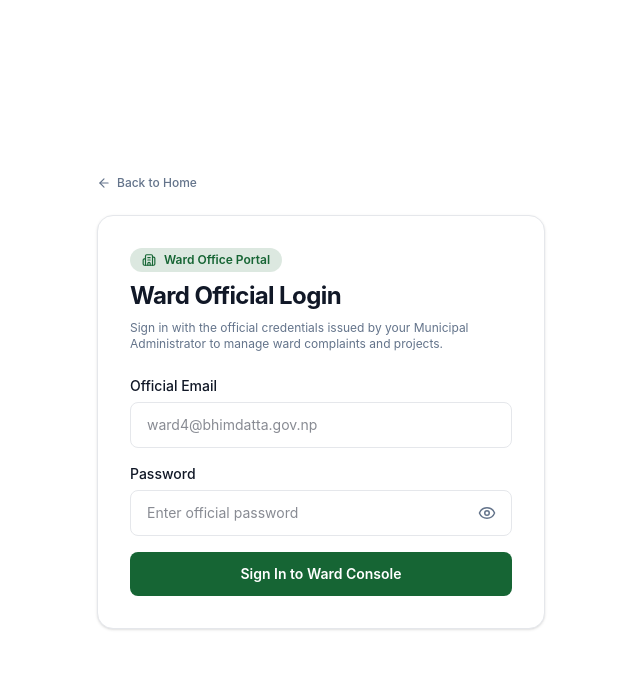
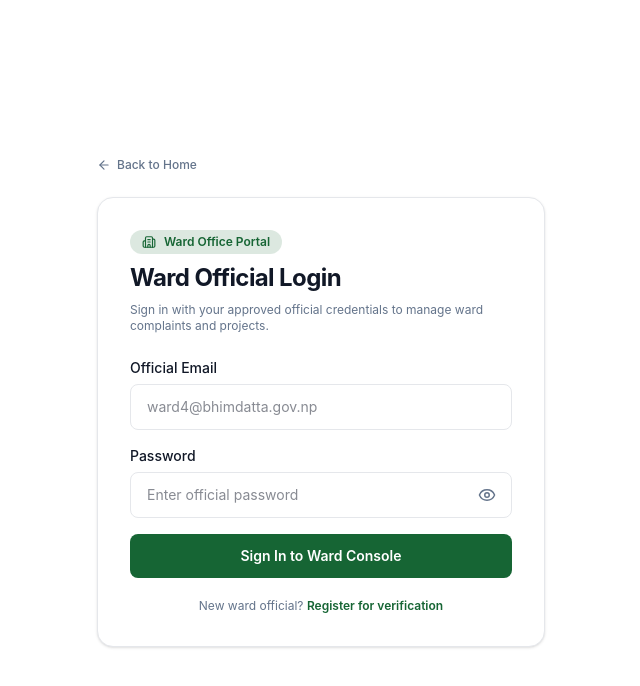
Before and after one commit to ayushpant-ui/WardWatch, a Next.js app in the folder frontend/: page /officials/login in a window 1280 px wide. Shown: the top 686 px of the page, without its empty margins (319-959 px from the left). Built offline with nearby package versions, Linux system fonts and the light colour scheme; no server answers.

Commit message:
Updated on officials login page

```diff
--- a/frontend/src/app/(public)/officials/login/page.tsx
+++ b/frontend/src/app/(public)/officials/login/page.tsx
@@ -88,7 +88,7 @@ export default function WardOfficialLoginPage() {
               Ward Official Login
             </h1>
             <p className="text-xs text-muted">
-              Sign in with the official credentials issued by your Municipal Administrator to manage ward complaints and projects.
+              Sign in with your approved official credentials to manage ward complaints and projects.
             </p>
           </div>
 
@@ -156,6 +156,16 @@ export default function WardOfficialLoginPage() {
               {isSubmitting && <Loader2 size={18} className="animate-spin" />}
               {isSubmitting ? 'Signing In...' : 'Sign In to Ward Console'}
             </button>
+
+            <p className="pt-1 text-center text-xs text-muted">
+              New ward official?{' '}
+              <Link
+                href="/officials/register"
+                className="font-semibold text-primary hover:underline"
+              >
+                Register for verification
+              </Link>
+            </p>
           </form>
         </div>
       </div>
```
Also changed, not shown: 2 other files (tests, documents, lock files or other folders).
